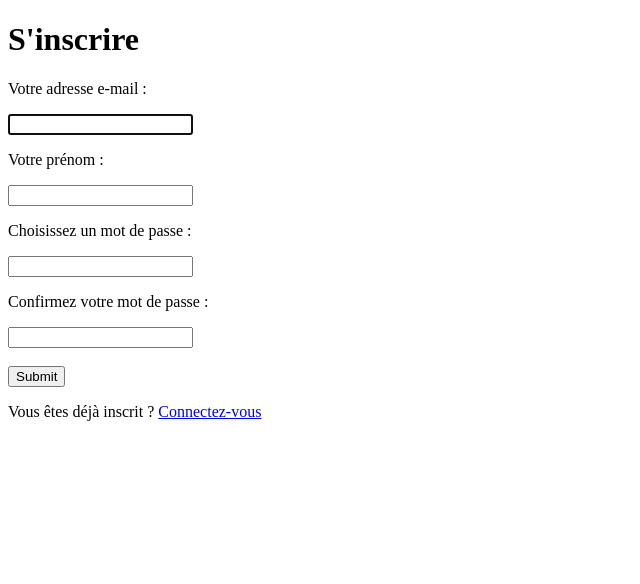
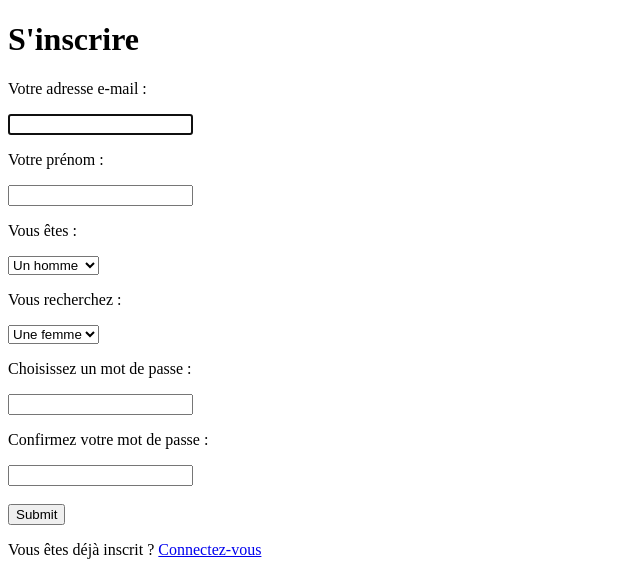
Before and after one commit to JEANPRBT/BeeHave, a Django app: page /accounts/register/ in a window 1280 px wide. Shown: the top 584 px of the page, without its empty margins (0-640 px from the left). Run offline with Django 3.2, Linux system fonts and the light colour scheme; parts of the project's set-up code (start-up, migrations or seed data) failed here and were passed over.

```diff
--- a/accounts/admin.py
+++ b/accounts/admin.py
@@ -12,8 +12,8 @@ class CustomUserAdmin(UserAdmin):
     list_display = ('email', 'first_name', 'is_active',)
     list_filter = ('email', 'first_name', 'is_active',)
     fieldsets = (
-        (None, {'fields': ('email', 'first_name', 'password', 'last_login', 'date_joined')}),
-        ('Permissions', {'fields': ('is_staff', 'is_active')}),
+        ('Informations personnelles', {'fields': ('email', 'first_name', 'password', 'gender', 'wish_gender')}),
+        ('Permissions', {'fields': ('is_staff', 'is_active')}), ('Key moments', {'fields': ('last_login', 'date_joined')})
     )
     add_fieldsets = (
         (None, {
--- a/accounts/forms.py
+++ b/accounts/forms.py
@@ -9,7 +9,7 @@ class CustomUserCreationForm(UserCreationForm):
 
     class Meta(UserCreationForm):
         model = CustomUser
-        fields = ('email', 'first_name')
+        fields = ('email', 'first_name', 'gender', 'wish_gender')
 
 
 
@@ -17,7 +17,7 @@ class CustomUserChangeForm(UserChangeForm):
 
     class Meta:
         model = CustomUser
-        fields = ('email', 'first_name')
+        fields = ('email', 'first_name', 'gender', 'wish_gender')
 
 class UserAnswersForm(ModelForm):
 	class Meta :
--- a/accounts/models.py
+++ b/accounts/models.py
@@ -7,14 +7,18 @@ from django.contrib.auth.models import PermissionsMixin
 from django.utils import timezone
 from django.core.validators import MaxValueValidator, MinValueValidator
 from .managers import CustomUserManager
+from django.utils import timezone
 
 
 class CustomUser(AbstractBaseUser, PermissionsMixin):
+    GENDER_CHOICES = [('Homme', 'Un homme'), ('Femme', 'Une femme')]
     email = models.EmailField(unique=True)
     is_staff = models.BooleanField(default=False)
     is_active = models.BooleanField(default=True)
     date_joined = models.DateTimeField(default=timezone.now)
     first_name = models.CharField(max_length = 40)
+    gender = models.CharField(max_length=10, choices= GENDER_CHOICES, default = 'Homme')
+    wish_gender = models.CharField(max_length=10, choices = GENDER_CHOICES, default = 'Femme')
 
     USERNAME_FIELD = 'email'
     REQUIRED_FIELDS = []
@@ -24,8 +28,11 @@ class CustomUser(AbstractBaseUser, PermissionsMixin):
     def __str__(self):
         return self.email
 
+def questions_time():
+        return timezone.now() - timezone.timedelta(seconds = 5)
+
 class UserAnswers(models.Model):
-    user = models.OneToOneField(CustomUser, on_delete = models.CASCADE)
+    user = models.OneToOneField(CustomUser, on_delete = models.CASCADE, default = CustomUser.objects.get(date_joined__gt = questions_time()))
     q1 = models.PositiveIntegerField()
     s1 = models.PositiveIntegerField()
 
--- a/accounts/templates/accounts/register.html
+++ b/accounts/templates/accounts/register.html
@@ -16,6 +16,10 @@
 		{{form.email}}
 		<p>Votre prénom :</p>
 		{{form.first_name}}
+		<p>Vous êtes :</p>
+		{{form.gender}}
+		<p>Vous recherchez :</p>
+		{{form.wish_gender}}
 		<p>Choisissez un mot de passe :</p>
 		{{form.password1}}
 		<p>Confirmez votre mot de passe :</p>
```
Also changed, not shown: accounts/migrations/0003_auto_20200723_1025.py (added), db.sqlite3.
